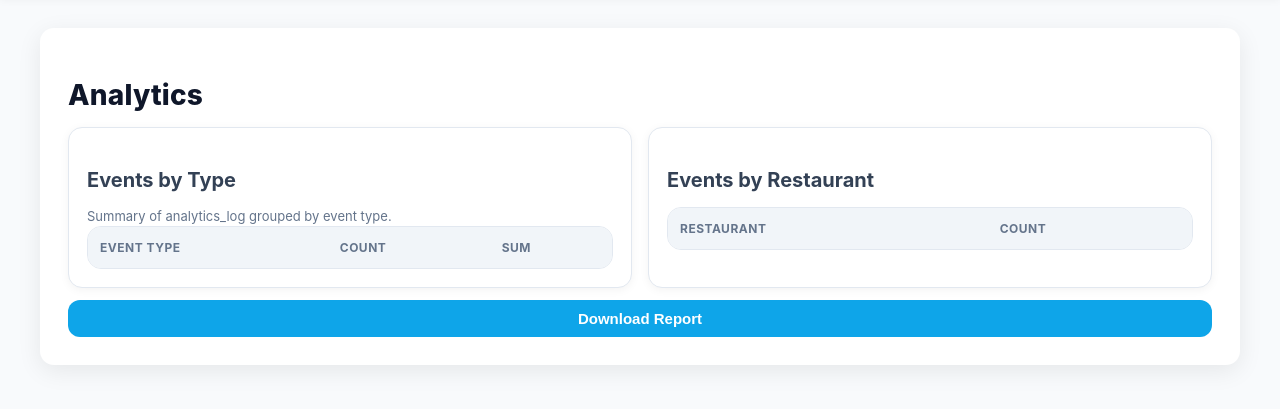
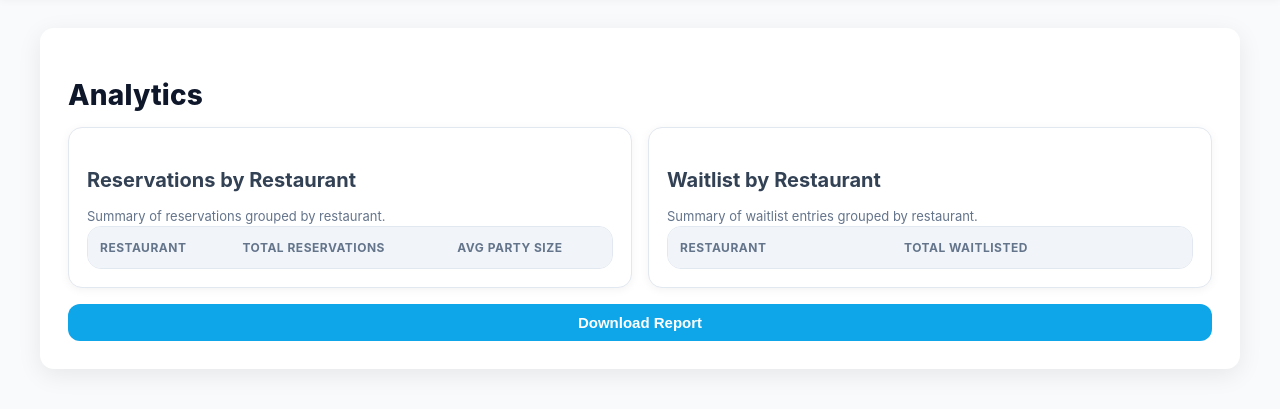
Before and after one commit to powellahaneku/TableTime, a Python web app: template templates/analytics.html in a window 1280 px wide. Shown: the part 67-476 px from the top of the page. Run offline with Jinja, Linux system fonts and the light colour scheme; the template is opened without the code that fills it, so the values that code supplies are empty.

Commit message:
analytics update

```diff
--- a/templates/analytics.html
+++ b/templates/analytics.html
@@ -1,41 +1,71 @@
 {% extends "base.html" %}
 {% block content %}
 <h1>Analytics</h1>
+
 <div class="grid-cards">
+
   <div class="card">
-    <h2>Events by Type</h2>
-    <div class="helper">Summary of analytics_log grouped by event type.</div>
+    <h2>Reservations by Restaurant</h2>
+    <div class="helper">Summary of reservations grouped by restaurant.</div>
     <div class="table-wrap">
       <table>
-        <tr><th>Event Type</th><th>Count</th><th>Sum</th></tr>
-        {% for r in by_type %}
-          <tr><td>{{ r.event_type }}</td><td>{{ r.count }}</td><td>{{ "%.2f"|format(r.sum) }}</td></tr>
+        <thead>
+          <tr>
+            <th>Restaurant</th>
+            <th>Total Reservations</th>
+            <th>Avg Party Size</th>
+          </tr>
+        </thead>
+        <tbody>
+          {% for r in reservations_by_restaurant %}
+          <tr>
+            <td>{{ r.restaurant_name or r.restaurant_id }}</td>
+            <td>{{ r.total_reservations }}</td>
+            <td>{{ "%.1f"|format(r.avg_party_size) }}</td>
+          </tr>
           {% endfor %}
+        </tbody>
       </table>
     </div>
   </div>
+
   <div class="card">
-    <h2>Events by Restaurant</h2>
+    <h2>Waitlist by Restaurant</h2>
+    <div class="helper">Summary of waitlist entries grouped by restaurant.</div>
     <div class="table-wrap">
       <table>
-        <tr><th>Restaurant</th><th>Count</th></tr>
-        {% for r in by_rest %}
-          <tr><td>{{ r.restaurant_id }}</td><td>{{ r.count }}</td></tr>
+        <thead>
+          <tr>
+            <th>Restaurant</th>
+            <th>Total Waitlisted</th>
+          </tr>
+        </thead>
+        <tbody>
+          {% for r in waitlist_by_restaurant %}
+          <tr>
+            <td>{{ r.restaurant_name or r.restaurant_id }}</td>
+            <td>{{ r.total_waitlisted }}</td>
+          </tr>
           {% endfor %}
+        </tbody>
       </table>
     </div>
+  </div>
+
+
 
 </div>
-  </div>
-  <div class = "grid-cards">
-       <button id="report" onClick="makeReport()">
+
+<div class="grid-cards" style="margin-top: 1rem;">
+  <button id="report" class="btn" type="button" onclick="makeReport()">
     Download Report
-        <script>
-          function makeReport() {
-            print()
-          }
-        </script>
   </button>
 </div>
 
+<script>
+  function makeReport() {
+    window.print();
+  }
+</script>
+
 {% endblock %}
```
Also changed, not shown: app.py (+67 -28 lines). Lines whose indentation alone changed are shown as unchanged.
